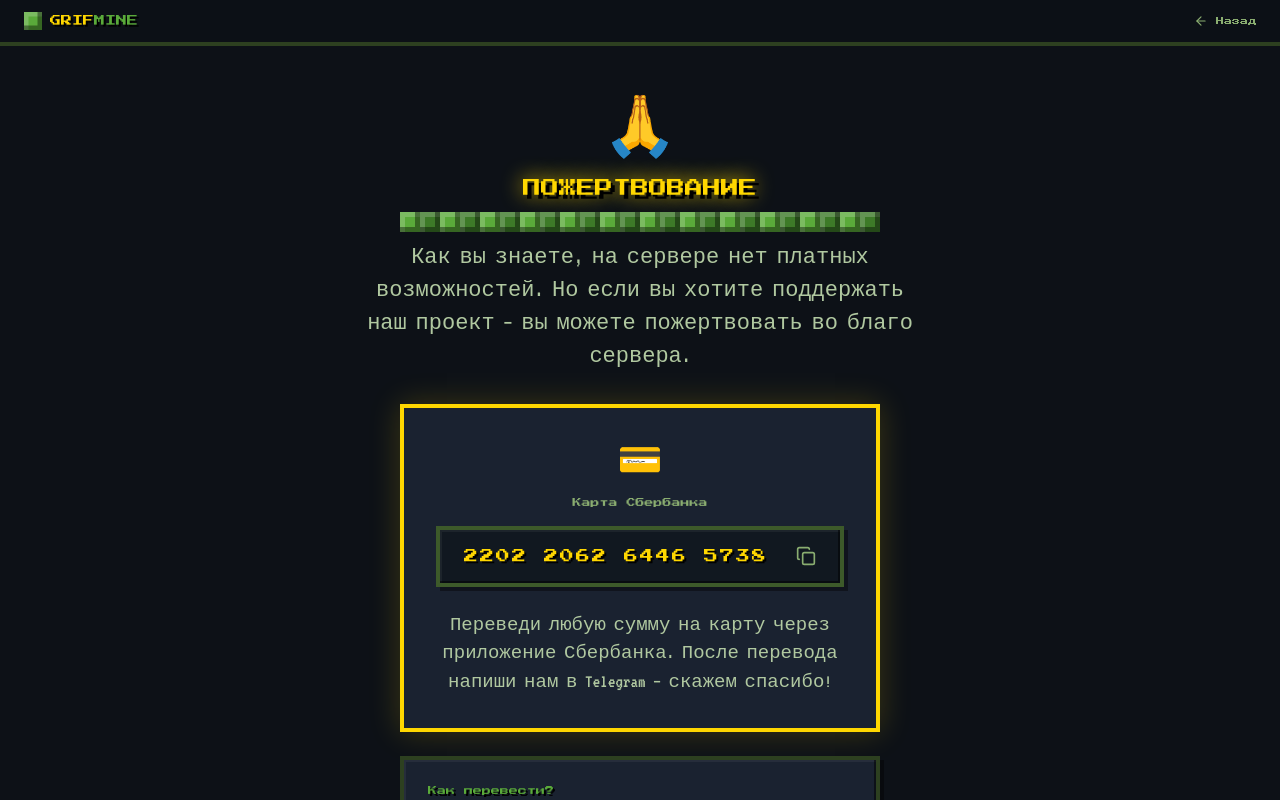
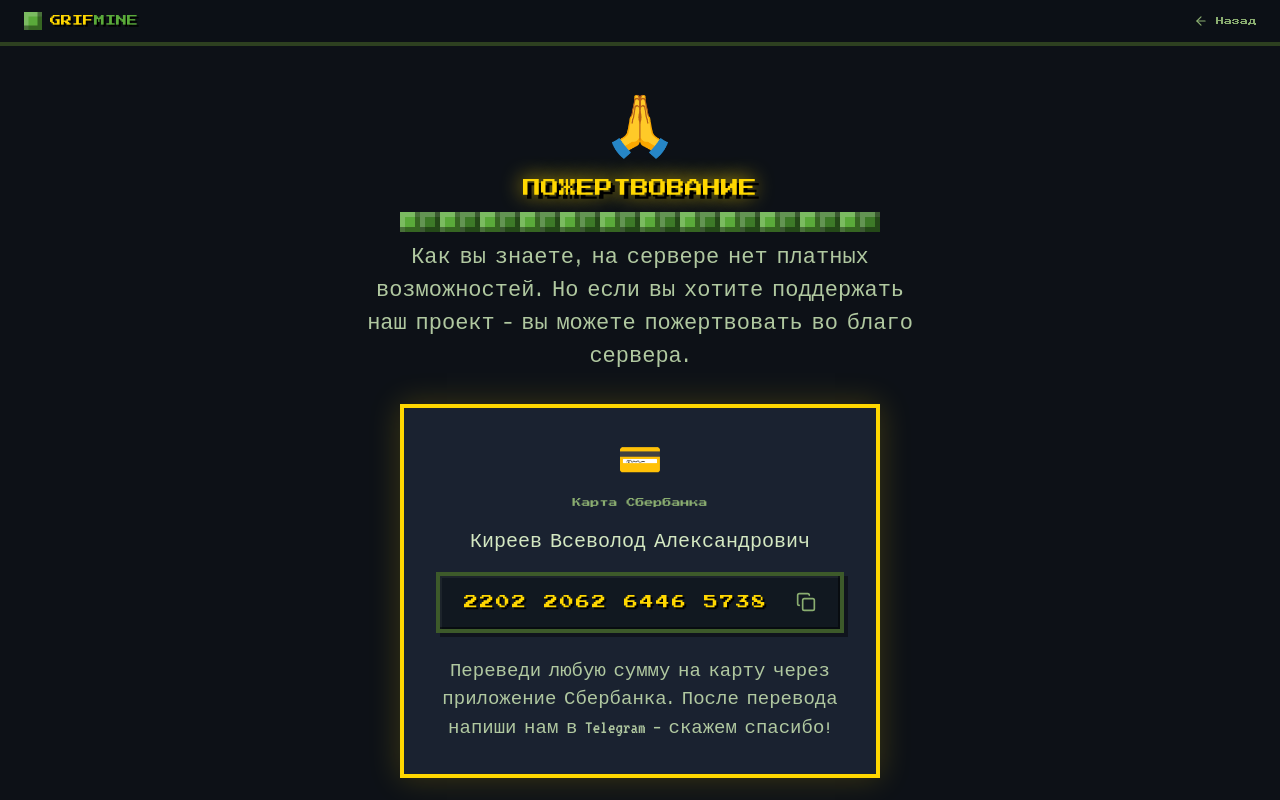
Before and after one commit to pr-poehali-dev/minecraft-server-info-display, a React (Vite) app: page /donate in a window 1280 px wide. Shown: the top 800 px of the page. Built offline with nearby package versions, Linux system fonts and the light colour scheme.

Commit message:
feat: добавить владельца карты Киреев

```diff
--- a/src/pages/Donate.tsx
+++ b/src/pages/Donate.tsx
@@ -126,6 +126,16 @@ export default function Donate() {
           >
             Карта Сбербанка
           </div>
+          <div
+            style={{
+              fontFamily: "'VT323', monospace",
+              fontSize: 20,
+              color: "#d4e8c2",
+              marginBottom: 16,
+            }}
+          >
+            Киреев Всеволод Александрович
+          </div>
 
           {/* Card number */}
           <div
```
